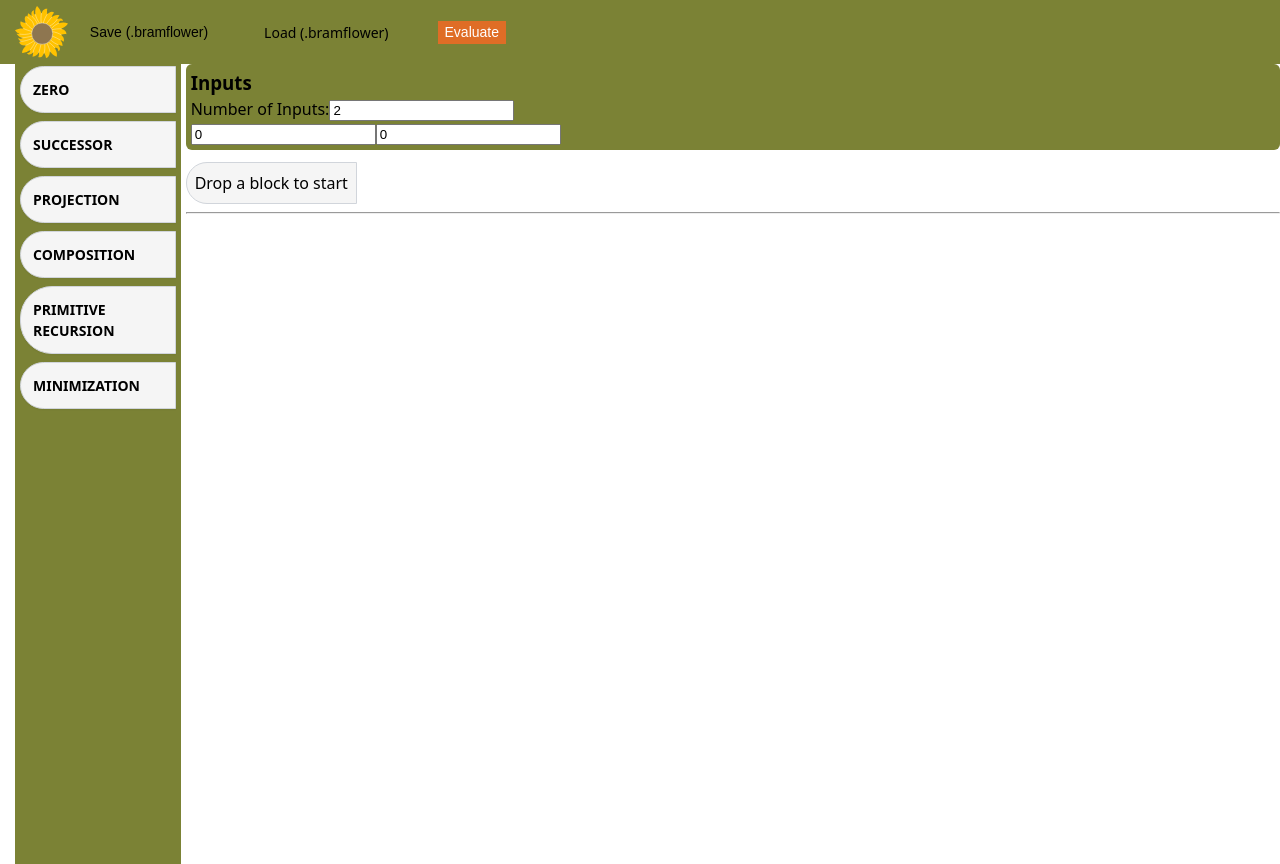
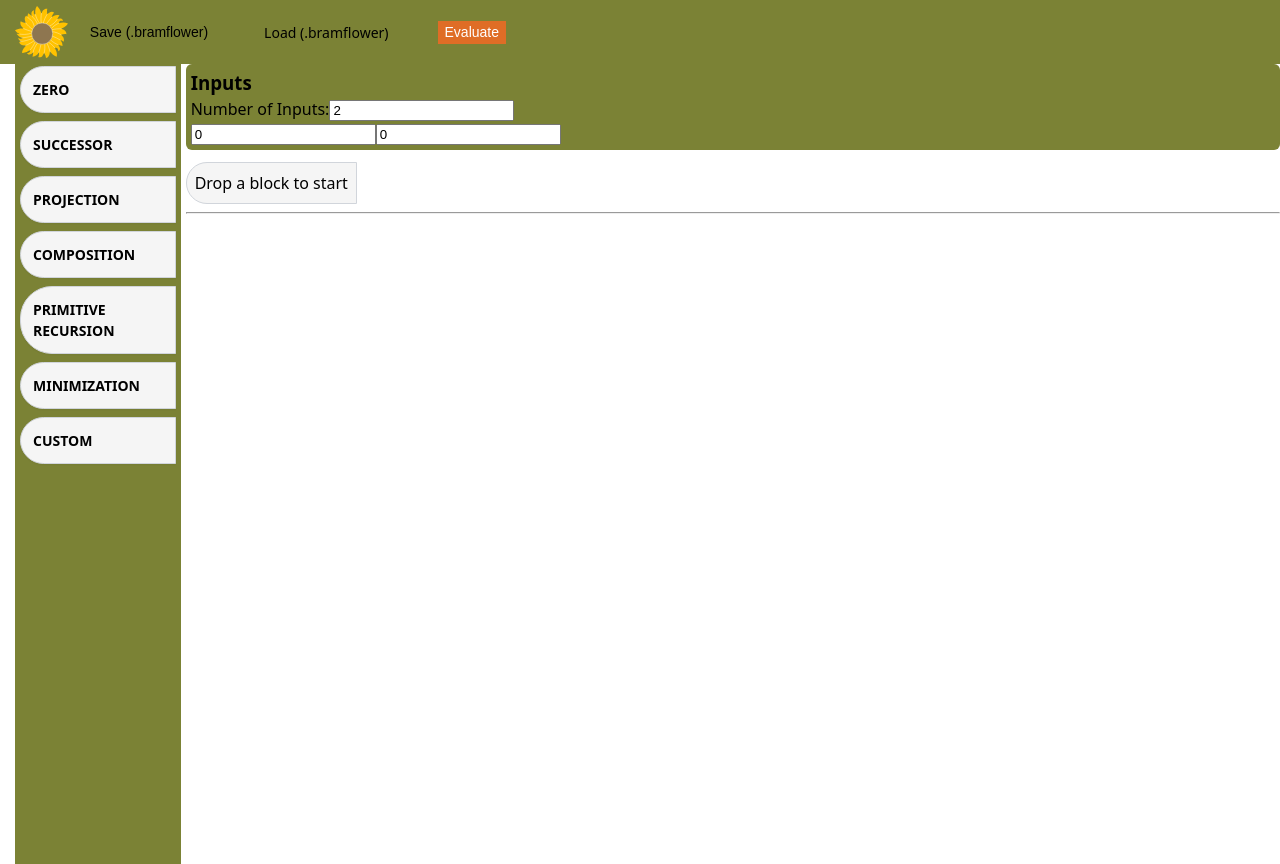
Before and after one commit to Bram-Hub/Sunflower, a React (Vite) app in the folder recursive_blocks/: page / in a window 1280 px wide. Built offline with nearby package versions, Linux system fonts and the light colour scheme.

Commit message:
custom blocks framework

```diff
--- a/recursive_blocks/src/Block.tsx
+++ b/recursive_blocks/src/Block.tsx
@@ -22,6 +22,7 @@ export function Block({ block, onUpdate }: Props) {
   }
 
   const renderSlot = (slot: BlockSlot) => {
+    if (block.type === "Custom") return; // Custom block slot is for internal use, not rendered
     const { name, block: child } = slot;
 
     React.useEffect(() => {
--- a/recursive_blocks/src/BlockConfig.ts
+++ b/recursive_blocks/src/BlockConfig.ts
@@ -1,12 +1,17 @@
 import { BlockData } from "./BlockUtil";
 
 // blockConfig.ts
-export type BlockType = "Zero" | "Successor" | "Projection" | "Composition" | "Primitive Recursion" | "Minimization";
+export type BlockType = "Zero" | "Successor" | "Projection" | "Composition" | "Primitive Recursion" | "Minimization" | "Custom";
 
 export type BlockEvaluator = (block: BlockData, inputs: number[], evaluate: BlockEvaluator) => number;
 
 export type InputDescriptorGenerator = (inputCount: number) => string;
 
+//The BlockSlot represents a slot in a block that can hold a child block
+//The name is a unique identifier for the slot
+//The blockData is the child block that occupies the slot, or null if empty
+//Input Descriptor is a function that takes in the input count and returns a string describing the inputs
+//Input Set and Input Mod are an optional modifiers that adjust the displayed input count for the child block
 export type BlockSlot = { name: string; block: BlockData | null; input_descriptor: InputDescriptorGenerator; input_set?: number; input_mod?: number};
 
 export const DEFAULT_INPUT_DESCRIPTOR: InputDescriptorGenerator = (inputCount) => {
@@ -164,5 +169,18 @@ export const blockConfig: Record<BlockType, {
       }
       throw new Error("Minimization did not converge within "+MAX_DEPTH+" iterations.");
     }
+  },
+  "Custom": {
+    type: "Custom" as BlockType,
+    children: [//This custom block slot is for internal use and should not be rendered
+      { name: "Custom Slot", block: null, input_descriptor: DEFAULT_INPUT_DESCRIPTOR },
+    ],
+    evaluate: (block, inputs, evaluate) => {
+      // Custom block evaluation logic
+      if (block.children[0].block) {
+        return evaluate(block.children[0].block, inputs, evaluate);
+      }
+      throw new Error("Custom block is empty.");
+    }
   }
 };
```
